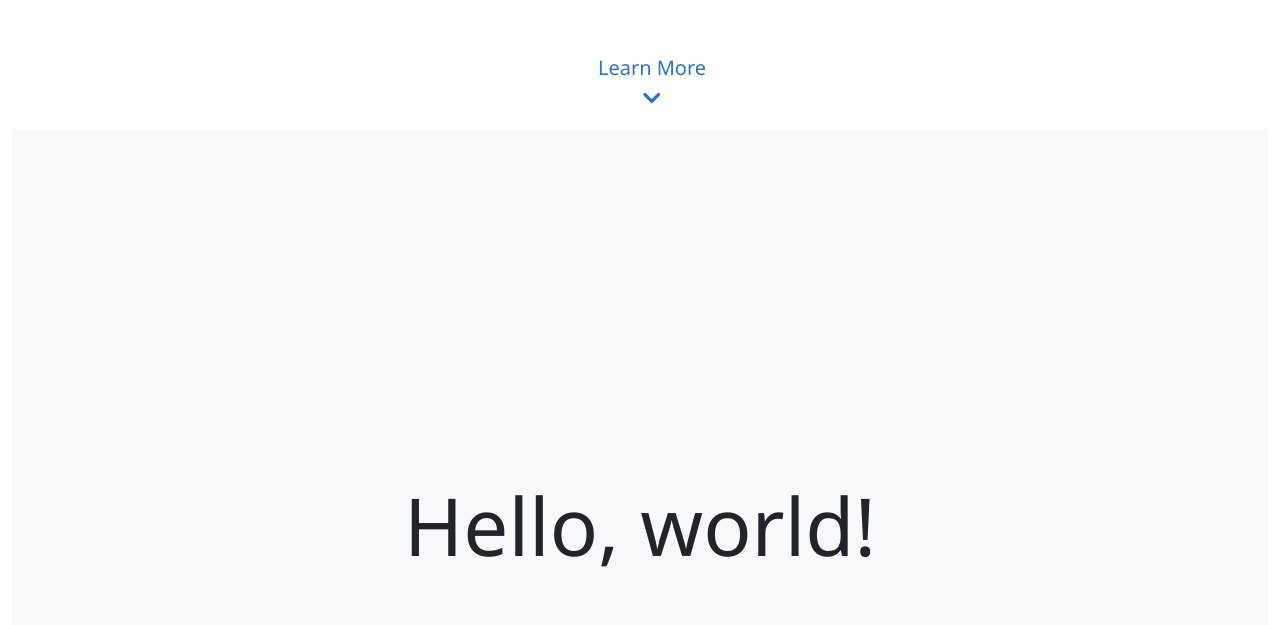
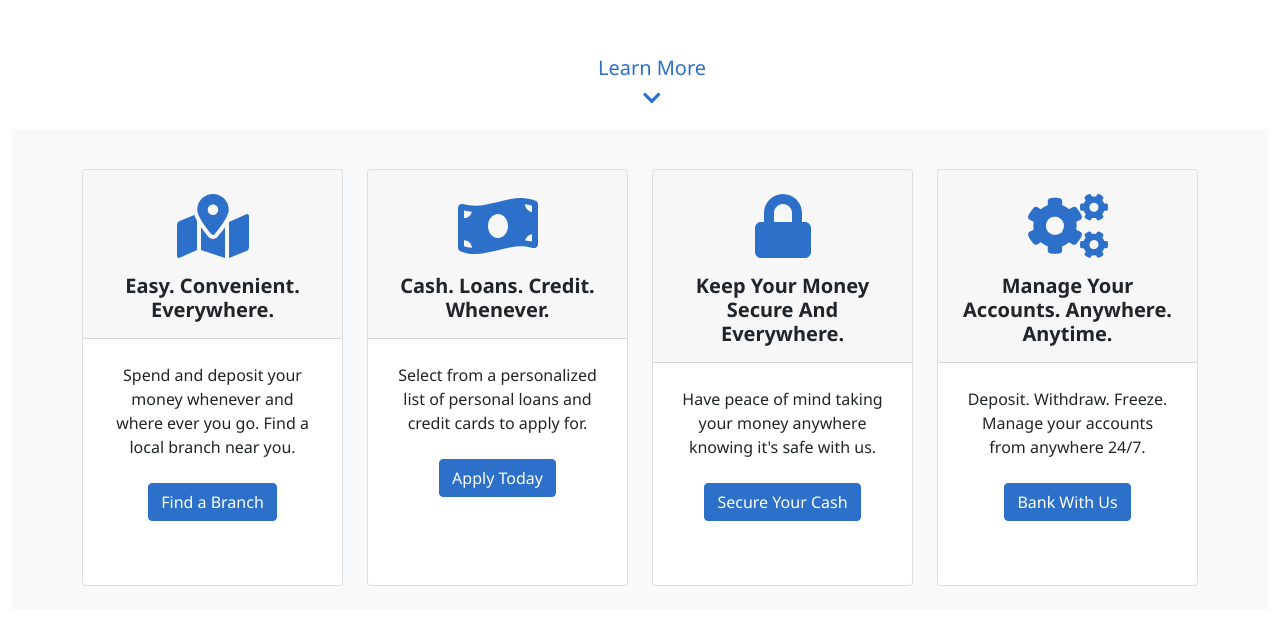
Before and after one commit to Aline-Financial/aline-landing-portal, a React (Create React App) app: page / in a window 1280 px wide. Shown: the part 671-1296 px from the top of the page. Built offline with nearby package versions, Linux system fonts and the light colour scheme; the HTML template or start-up script is replaced by a standard one.

Commit message:
Add LandingCards.

```diff
--- a/src/components/LandingCard.tsx
+++ b/src/components/LandingCard.tsx
@@ -1,15 +1,23 @@
 import React from "react";
 import {FontAwesomeIcon as FaIcon} from "@fortawesome/react-fontawesome";
+import {Link} from "react-router-dom";
 import {LandingCardData} from "@interfaces";
 
-const LandingCard = (props: {landingCardData: LandingCardData}) => {
-    const {landingCardData} = props;
+const LandingCard = (props: {cardData: LandingCardData}) => {
+    const {icon, title, description, buttonText, buttonRoute} = props.cardData;
     return (
-        <div className="card text-center my-2 h-100">
+        <div className="card text-center my-2 h-100 px-0">
             <div className="card-header">
                 <div className="py-3">
-
+                    <FaIcon icon={icon} size="4x" className="text-primary"/>
                 </div>
+                <h2 className="h5 fw-bold">{title}</h2>
+            </div>
+            <div className="card-body pb-5">
+                <p className="card-text my-2 px-2">{description}</p>
+                <Link to={buttonRoute}>
+                    <button className="btn btn-primary mt-3">{buttonText}</button>
+                </Link>
             </div>
         </div>
     );
--- a/src/components/LandingCards.tsx
+++ b/src/components/LandingCards.tsx
@@ -1,11 +1,19 @@
 import React from "react";
-import LandingCardsData from "@data/landing-cards.data";
+import landingCardsData from "@data/landing-cards.data";
+import LandingCard from "@components/LandingCard";
 
 const LandingCards = () => {
     return (
-        <div className="container-fluid bg-light">
-            <div className="row row-cols-1 row-cols-md-2 row-cols-lg-4">
-
+        <div className="container-fluid bg-light py-4">
+            <div className="container">
+                <div className="row row-cols-1 row-cols-md-2 row-cols-lg-4">
+                    {landingCardsData.map(
+                        cardData => (
+                            <div className="col my-2" key={`landingCard${cardData.buttonRoute.replace("/", "")}`}>
+                                <LandingCard cardData={cardData}/>
+                            </div>
+                        ))}
+                </div>
             </div>
         </div>
     );
--- a/src/data/landing-cards.data.ts
+++ b/src/data/landing-cards.data.ts
@@ -2,11 +2,32 @@ import {LandingCardData} from "@interfaces";
 
 const landingCardsData: LandingCardData[] = [
     {
-        icon: ["fas", "map-marked"],
+        icon: ["fas", "map-marked-alt"],
         title: "Easy. Convenient. Everywhere.",
         description: "Spend and deposit your money whenever and where ever you go. Find a local branch near you.",
         buttonText: "Find a Branch",
         buttonRoute: "/branch"
+    },
+    {
+        icon: ["fas", "money-bill-wave"],
+        title: "Cash. Loans. Credit. Whenever.",
+        description: "Select from a personalized list of personal loans and credit cards to apply for.",
+        buttonText: "Apply Today",
+        buttonRoute: "/signup"
+    },
+    {
+        icon: ["fas", "lock"],
+        title: "Keep Your Money Secure And Everywhere.",
+        description: "Have peace of mind taking your money anywhere knowing it's safe with us.",
+        buttonText: "Secure Your Cash",
+        buttonRoute: "/signup"
+    },
+    {
+        icon: ["fas", "cogs"],
+        title: "Manage Your Accounts. Anywhere. Anytime.",
+        description: "Deposit. Withdraw. Freeze. Manage your accounts from anywhere 24/7.",
+        buttonText: "Bank With Us",
+        buttonRoute: "/signup"
     }
 ];
 
--- a/src/pages/Landing.tsx
+++ b/src/pages/Landing.tsx
@@ -1,5 +1,6 @@
 import React from "react";
 import LandingStart from "@components/LandingStart";
+import LandingCards from "@components/LandingCards";
 
 /**
  * <strong>Page - Landing</strong>
@@ -14,9 +15,7 @@ export const Landing = () => {
         <div className="container-fluid">
             <LandingStart learnMoreHref="#learn-more"/>
             <a id="learn-more"/>
-            <div className="d-flex justify-content-center align-items-center vh-100 bg-light">
-                <h1 className="display-1">Hello, world!</h1>
-            </div>
+            <LandingCards/>
         </div>
     );
 };
```
Also changed, not shown: src/config/icons.config.ts (+15 -2 lines).
